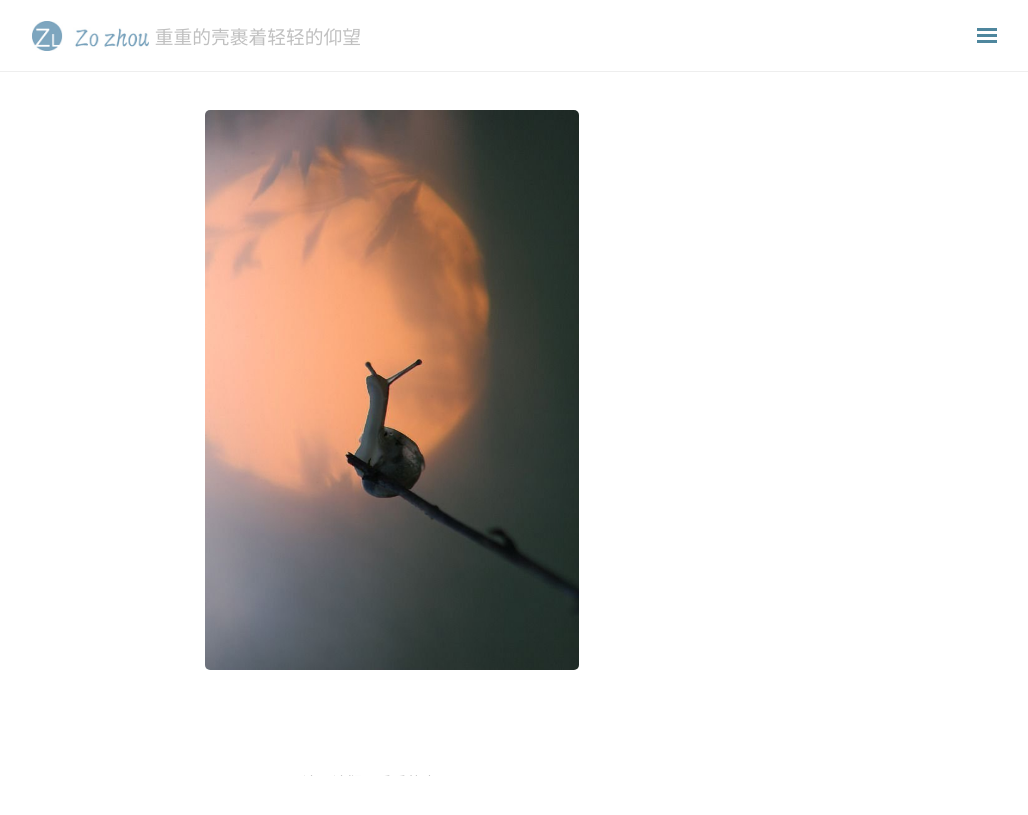
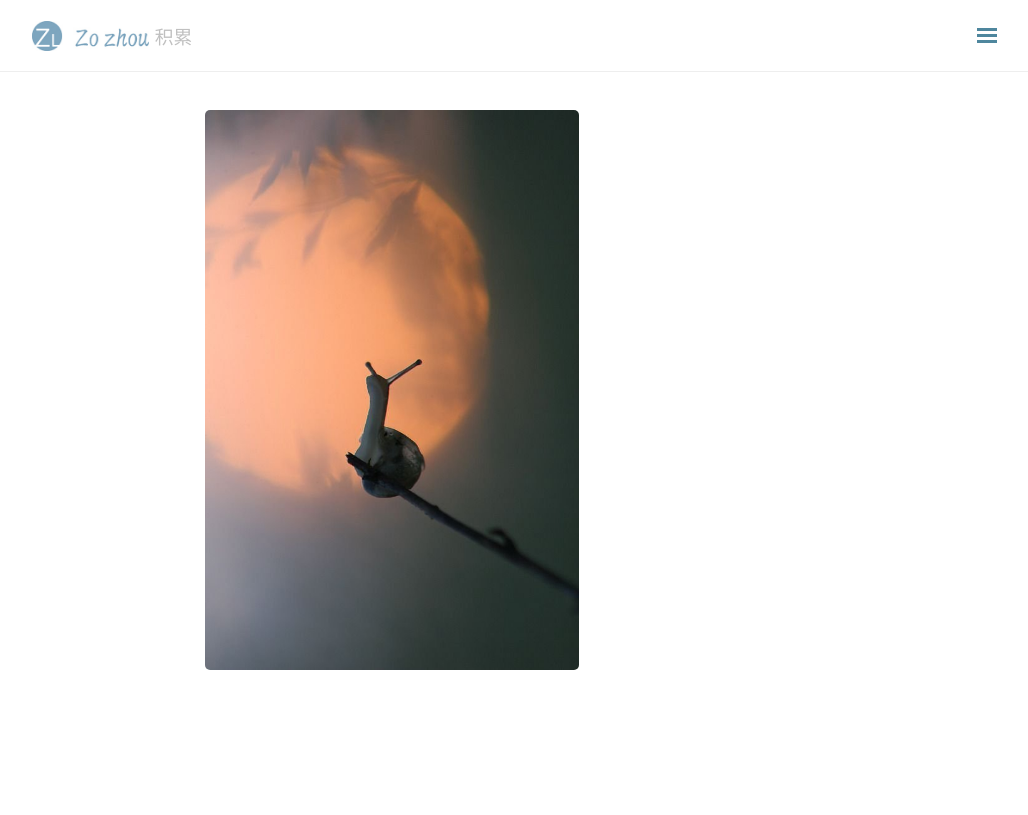
Before and after one commit to zsc1993916/zsc1993916.github.io, a Jekyll site: the page built from index.html, in a window 1280 px wide. Shown: the top 815 px of the page, without its empty margins (248-1276 px from the left). Built offline with Jekyll 4.4.1, drawn with Linux system fonts in a browser that asks for light colours; nearby versions of some CDN libraries; comment, search, counter and statistics services are not loaded.

Commit message:
Update _config.yml

```diff
--- a/_config.yml
+++ b/_config.yml
@@ -1,6 +1,6 @@
 # Site Info
 title: zozhou
-tagline: ' 重重的壳裹着轻轻的仰望 '
+tagline: ' 积累 '
 description: ' 简单，纯粹 '
 baseurl: ""
 url: http://www.zozhou.net
```
